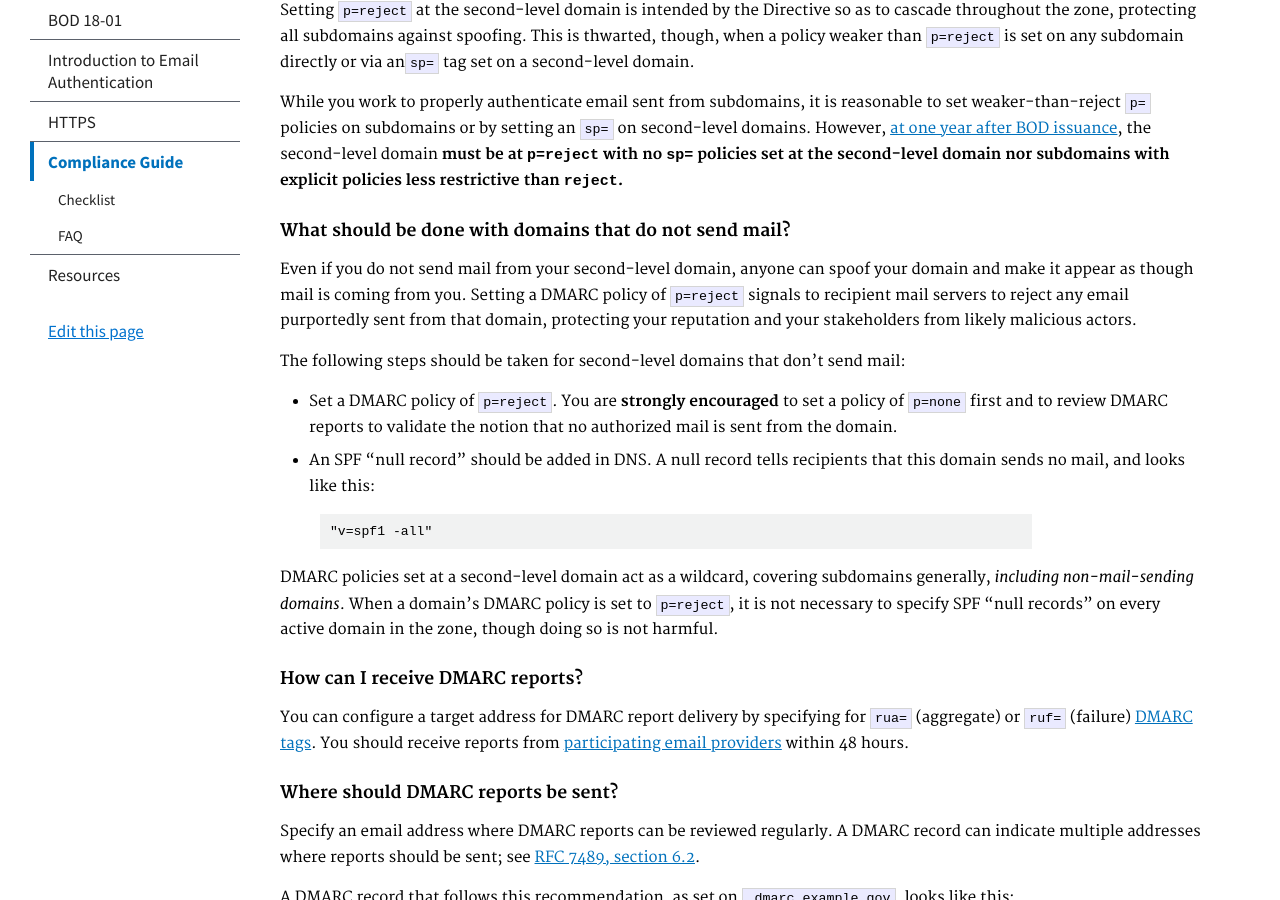
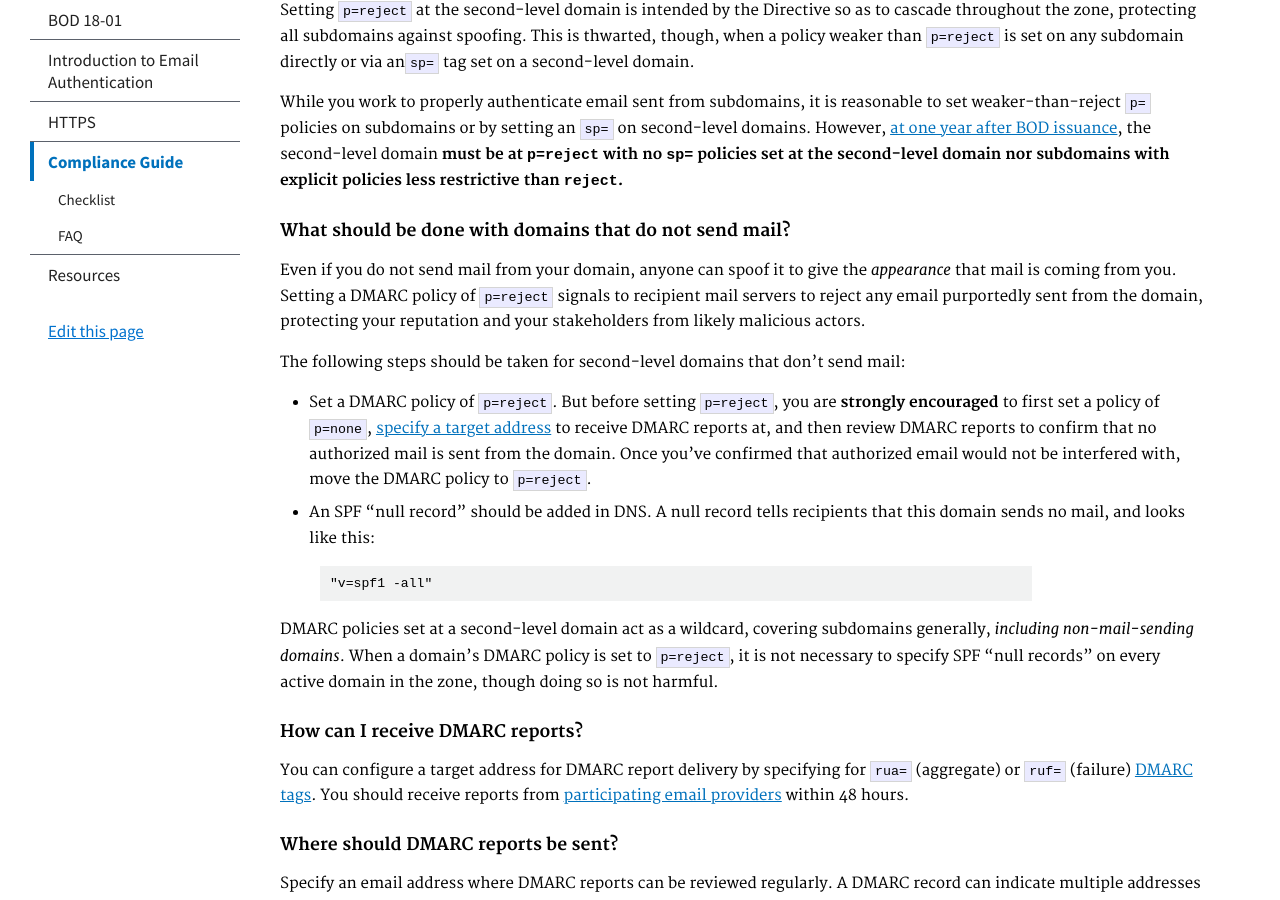
Before and after one commit to cisagov/cyber.dhs.gov, a Jekyll site: the page built from pages/guide.md, in a window 1280 px wide and 900 px high, scrolled down 2936 px. Built offline with Jekyll 4.4.1, drawn with Linux system fonts in a browser that asks for light colours.

Commit message:
added suggested language from @konklone

````diff
--- a/pages/guide.md
+++ b/pages/guide.md
@@ -90,10 +90,10 @@ While you work to properly authenticate email sent from subdomains, it is reason
 
 
 #### What should be done with domains that do not send mail?
-Even if you do not send mail from your second-level domain, anyone can spoof your domain and make it appear as though mail is coming from you. Setting a DMARC policy of `p=reject` signals to recipient mail servers to reject any email purportedly sent from that domain, protecting your reputation and your stakeholders from likely malicious actors.
+Even if you do not send mail from your domain, anyone can spoof it to give the *appearance* that mail is coming from you. Setting a DMARC policy of `p=reject` signals to recipient mail servers to reject any email purportedly sent from the domain, protecting your reputation and your stakeholders from likely malicious actors.
 
 The following steps should be taken for second-level domains that don't send mail:
-* Set a DMARC policy of `p=reject`. You are **strongly encouraged** to set a policy of `p=none` first and to review DMARC reports to validate the notion that no authorized mail is sent from the domain.
+* Set a DMARC policy of `p=reject`. But before setting `p=reject`, you are **strongly encouraged** to first set a policy of `p=none`, [specify a target address](#how-can-i-receive-dmarc-reports) to receive DMARC reports at, and then review DMARC reports to confirm that no authorized mail is sent from the domain. Once you've confirmed that authorized email would not be interfered with, move the DMARC policy to `p=reject`.
 * An SPF "null record" should be added in DNS. A null record tells recipients that this domain sends no mail, and looks like this:
 
 >```
````
